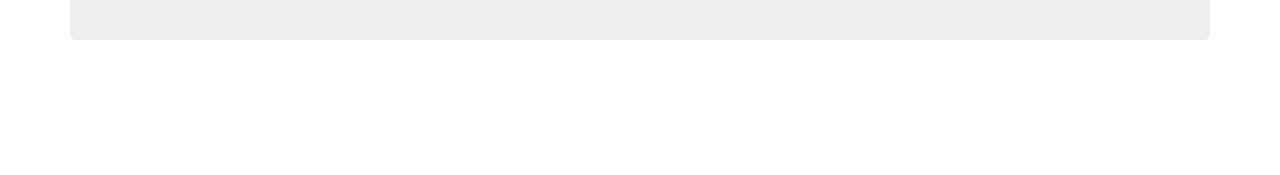
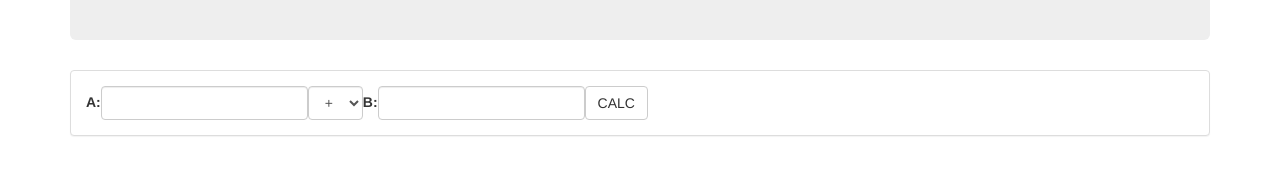
Before and after one commit to dmorosinotto/ngcli-exlive, an Angular app: page / in a window 1280 px wide. Shown: the part 261-436 px from the top of the page. Built offline with nearby package versions, Linux system fonts and the light colour scheme.

Commit message:
2 - OPER - ng g component -is oper - add template html - add #a #b #op on input/select - add (click)="calc(op,a,b,$event) - use $event.preventDefault() to avoid submit/refresh

```diff
--- a/src/app/app.component.ts
+++ b/src/app/app.component.ts
@@ -7,6 +7,7 @@ import * as u from './utils';
     <div>
       <!-- YOUR COMPONENTS GOES HERE -->
       <eos-home></eos-home>
+      <eos-oper></eos-oper>
     </div>
   `,
   styles: []
--- a/src/app/app.module.ts
+++ b/src/app/app.module.ts
@@ -3,11 +3,13 @@ import { NgModule } from '@angular/core';
 
 import { AppComponent } from './app.component';
 import { HomeComponent } from './home/home.component';
+import { OperComponent } from './oper/oper.component';
 
 @NgModule({
   declarations: [
     AppComponent,
-    HomeComponent
+    HomeComponent,
+    OperComponent
   ],
   imports: [
     BrowserModule
--- /dev/null
+++ b/src/app/oper/oper.component.html
@@ -0,0 +1,21 @@
+<div class="panel panel-default">
+    <div class="panel-body">
+        <form class="form-inline">
+            <div class="form-group">
+                <label for="a">A:</label>
+                <input type="number" class="form-control" #a>
+            </div>
+            <select class="form-control" #op>
+                <option value="add">+</option>
+                <option value="sub">-</option>
+                <option value="mul">*</option>
+                <option value="div">/</option>
+            </select>
+            <div class="form-group">
+                <label for="b">B:</label>
+                <input type="number" class="form-control" #b>
+            </div>
+            <button type="submit" class="btn btn-default" (click)="calc(op.selectedIndex,a.value,b.value,$event)">CALC</button>
+        </form>
+    </div>
+</div>
--- /dev/null
+++ b/src/app/oper/oper.component.ts
@@ -0,0 +1,31 @@
+import { Component } from '@angular/core';
+
+@Component({
+  selector: 'eos-oper',
+  templateUrl: './oper.component.html',
+  styles: []
+})
+export class OperComponent {
+
+  readonly opers: Array<(x:number, y:number)=>number>;
+  constructor() {
+    this.opers = [
+      (x,y)=>x+y,
+      (x,y)=>x-y,
+      (x,y)=>x*y,
+      (x,y)=>x/y,
+    ]
+  }
+
+  calc(op: number, a: string, b: string, $event: MouseEvent) {
+    //console.log(op,a,b,$event)
+    alert(`RESULT = ${
+      this.opers[op](
+        parseInt(a,10)||0,
+        parseInt(b,10)||0
+      )
+    }`)
+    $event.preventDefault();
+  }
+
+}
```
